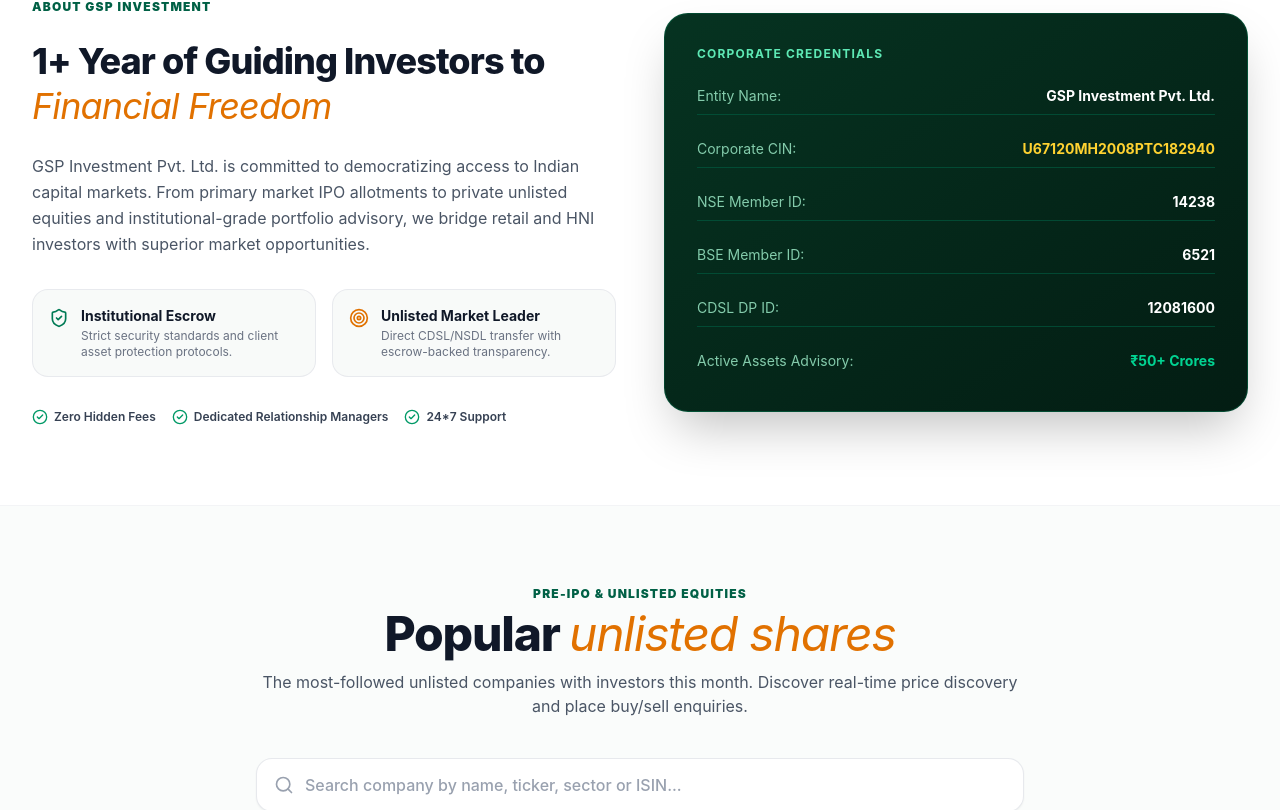
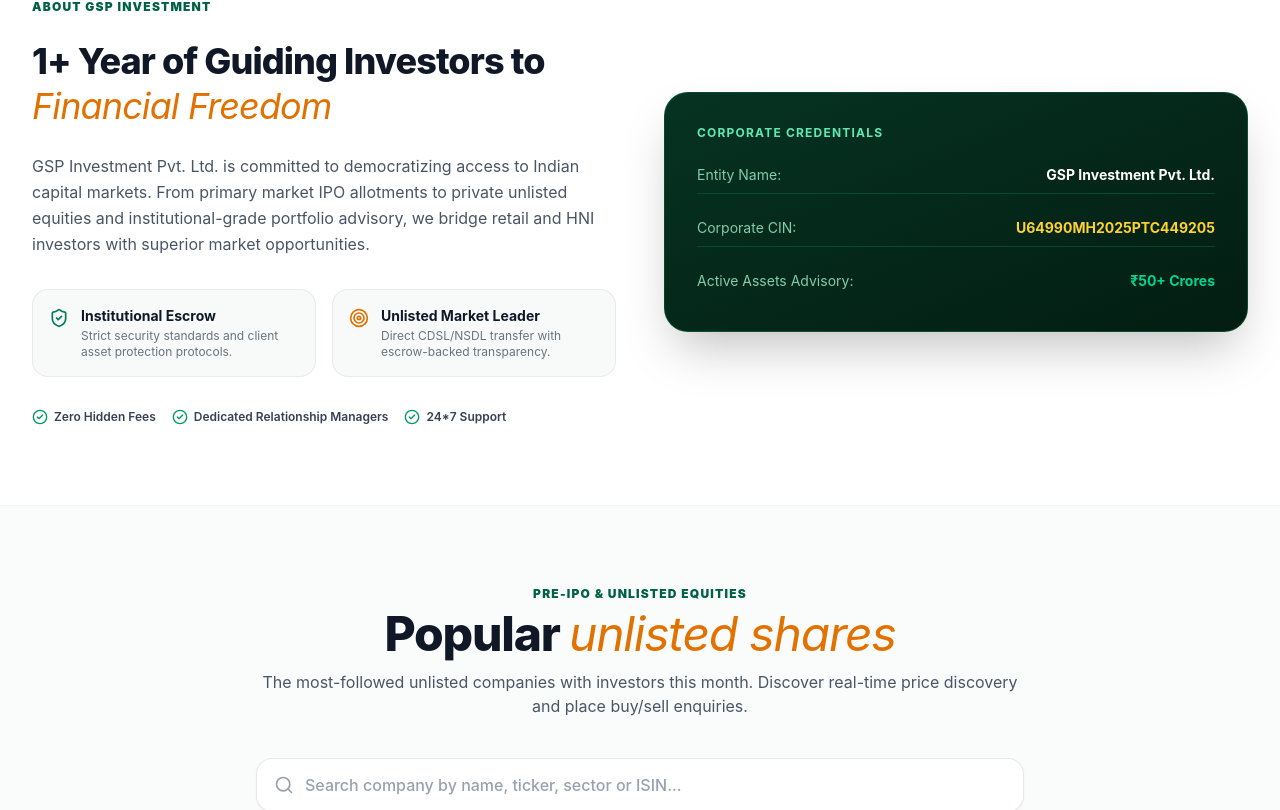
Before and after one commit to ARI-23o/Investment-Platform, a React (Vite) app: page / in a window 1280 px wide. Shown: the part 1060-1870 px from the top of the page. Built offline with nearby package versions, Linux system fonts and the light colour scheme; no server answers.

Commit message:
feat: update CIN to U64990MH2025PTC449205 and remove NSE, BSE, and CDSL member IDs

```diff
--- a/src/components/AboutSection.jsx
+++ b/src/components/AboutSection.jsx
@@ -67,19 +67,7 @@
                 </div>
                 <div className="flex justify-between py-2 border-b border-emerald-800/60">
                   <span className="text-emerald-200/80">Corporate CIN:</span>
-                  <span className="font-bold text-amber-300">U67120MH2008PTC182940</span>
-                </div>
-                <div className="flex justify-between py-2 border-b border-emerald-800/60">
-                  <span className="text-emerald-200/80">NSE Member ID:</span>
-                  <span className="font-bold text-white">14238</span>
-                </div>
-                <div className="flex justify-between py-2 border-b border-emerald-800/60">
-                  <span className="text-emerald-200/80">BSE Member ID:</span>
-                  <span className="font-bold text-white">6521</span>
-                </div>
-                <div className="flex justify-between py-2 border-b border-emerald-800/60">
-                  <span className="text-emerald-200/80">CDSL DP ID:</span>
-                  <span className="font-bold text-white">12081600</span>
+                  <span className="font-bold text-amber-300">U64990MH2025PTC449205</span>
                 </div>
                 <div className="flex justify-between py-2">
                   <span className="text-emerald-200/80">Active Assets Advisory:</span>
--- a/src/components/Footer.jsx
+++ b/src/components/Footer.jsx
@@ -29,8 +29,7 @@
             </p>
 
             <div className="pt-2 text-xs text-emerald-400 font-medium space-y-1">
-              <div>CIN: U67120MH2008PTC182940 • CDSL DP ID: 12081600</div>
-              <div>NSE Member Code: 14238 • BSE Member Code: 6521</div>
+              <div>Corporate CIN: U64990MH2025PTC449205</div>
             </div>
           </div>
 
```
